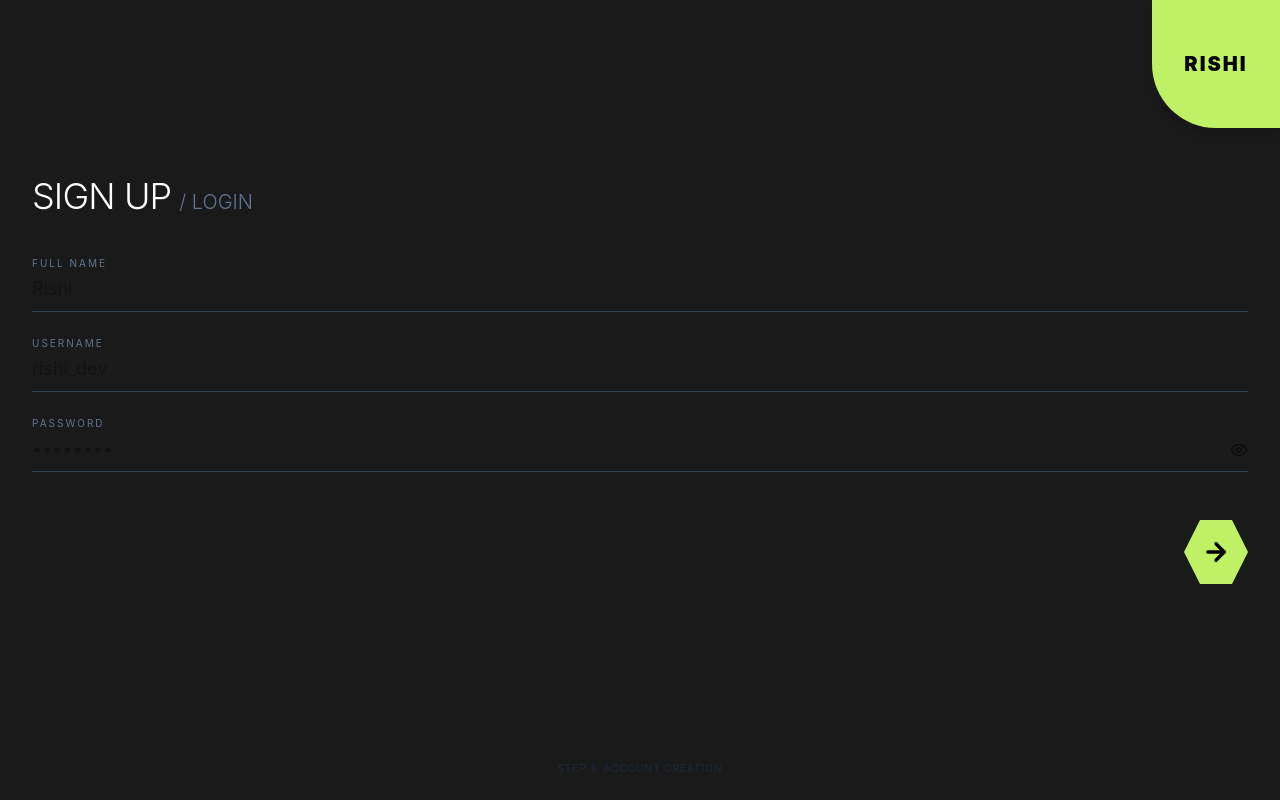
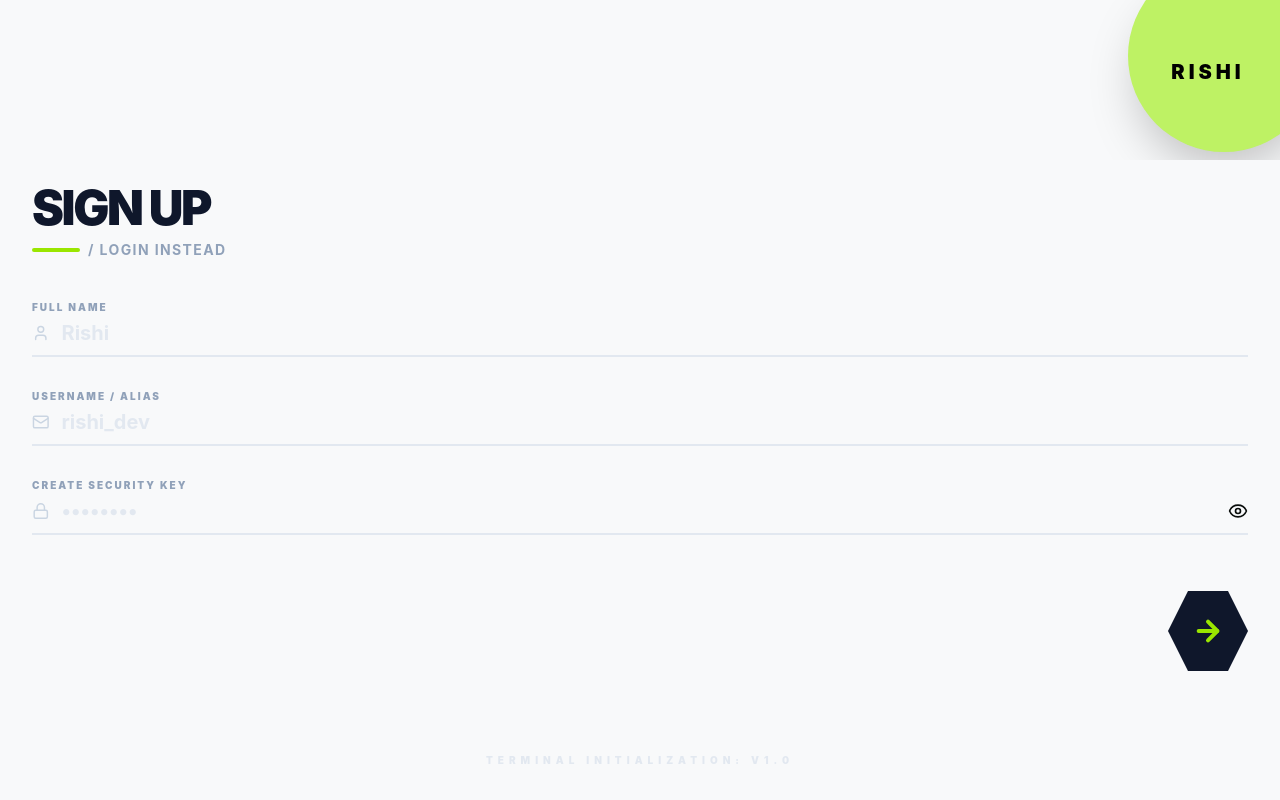
Before and after one commit to Rishi00009/money-app-fro, a React (Vite) app: page /register in a window 1280 px wide. Built offline with nearby package versions, Linux system fonts and the light colour scheme.

Commit message:
change register page theme

```diff
--- a/src/pages/Login.jsx
+++ b/src/pages/Login.jsx
@@ -125,6 +125,9 @@ const Login = () => {
             <button type="button" className="text-slate-300 text-[10px] uppercase font-black tracking-widest hover:text-slate-500 transition-colors">
               Forgot Security Key?
             </button>
+            <Link to="/register" className="text-slate-300 text-[10px] uppercase font-black tracking-widest hover:text-lime-600 transition-colors">
+              / Create Account
+            </Link>
           </div>
 
           {/* Action Button - Hexagon Pulse */}
--- a/src/pages/Register.jsx
+++ b/src/pages/Register.jsx
@@ -1,12 +1,12 @@
 import React, { useState } from 'react';
 import { useNavigate, Link } from 'react-router-dom';
-import { ArrowRight, Eye, EyeOff } from 'lucide-react';
+import { ArrowRight, Eye, EyeOff, Loader2, User, Mail, Lock } from 'lucide-react';
 import axios from 'axios';
+import { haptic } from '../utils/haptics'; // Integrated haptics
 
 const Register = () => {
   const navigate = useNavigate();
 
-  // --- State Management ---
   const [formData, setFormData] = useState({
     name: '',
     username: '',
@@ -24,117 +24,139 @@ const Register = () => {
     e.preventDefault();
     setError('');
     setLoading(true);
+    haptic.light(); // Pixel click feedback
 
     try {
-      // 1. Call the registration endpoint
       const res = await axios.post('https://money-app-back.onrender.com/api/auth/register', formData);
 
-      // 2. Store the JWT token immediately so the user is logged in
+      // Store token immediately to "Remember User"
       localStorage.setItem('token', res.data.token);
 
-      // 3. Navigate to Home
+      haptic.success(); // Success vibration
       navigate('/home');
     } catch (err) {
       setLoading(false);
-      setError(err.response?.data?.msg || "Registration failed. Try a different username.");
+      haptic.error(); // Error vibration
+      setError(err.response?.data?.msg || "Username taken or server error");
     }
   };
 
   return (
-    <div className="min-h-screen bg-[#1a1a1a] text-white flex flex-col font-sans select-none">
-      {/* Top Logo Section */}
-      <div className="relative h-40 w-full">
-        <div className="absolute top-0 right-0 w-32 h-32 bg-[var(--brand-color,#facc15)] rounded-bl-[4rem] flex items-center justify-center shadow-lg transition-colors duration-500">
-          <span className="text-black font-black text-xl tracking-widest uppercase">Rishi</span>
+    <div className="min-h-screen bg-[#F8F9FA] text-slate-900 flex flex-col font-sans select-none transition-colors duration-500">
+
+      {/* Top Brand Section - Material Style */}
+      <div className="relative h-40 w-full overflow-hidden">
+        <div
+          className="absolute -top-10 -right-10 w-48 h-48 rounded-full shadow-2xl flex items-center justify-center pt-8 pr-8"
+          style={{ backgroundColor: 'var(--brand-color, #bef264)' }}
+        >
+          <span className="text-black font-black text-xl tracking-[0.2em] uppercase">Rishi</span>
         </div>
       </div>
 
       {/* Form Content */}
-      <div className="flex-1 px-8 pt-4 pb-10">
+      <div className="flex-1 px-8 pt-6 pb-10">
         <div className="mb-10">
-          <h1 className="text-4xl font-light inline tracking-tight uppercase">Sign up</h1>
-          <Link to="/" className="text-slate-500 text-xl ml-2 font-light hover:text-[var(--brand-color)] transition-colors">
-            / LOGIN
+          <h1 className="text-5xl font-black tracking-tighter text-slate-900 uppercase">Sign Up</h1>
+          <div className="mt-2 flex items-center gap-2">
+            <div className="h-1 w-12 bg-lime-400 rounded-full"></div>
+            <Link to="/" className="text-slate-400 text-sm font-bold uppercase tracking-widest hover:text-lime-600 transition-colors">
+              / Login instead
             </Link>
+          </div>
         </div>
 
         {/* Error Display */}
         {error && (
-          <div className="mb-6 p-3 bg-rose-500/10 border border-rose-500/20 rounded-xl text-rose-500 text-[10px] font-black tracking-widest uppercase text-center">
+          <div className="mb-6 p-4 bg-rose-50 border border-rose-100 rounded-2xl text-rose-500 text-[10px] font-black tracking-widest uppercase text-center animate-bounce">
             {error}
           </div>
         )}
 
-        <form onSubmit={handleRegister} className="space-y-6">
-          {/* Full Name Field */}
-          <div className="border-b border-slate-700 pb-2">
-            <label className="text-[10px] text-slate-500 block mb-1 uppercase tracking-[0.2em]">Full Name</label>
+        <form onSubmit={handleRegister} className="space-y-8">
+          {/* Full Name */}
+          <div className="group border-b-2 border-slate-200 focus-within:border-lime-400 transition-all pb-2">
+            <label className="text-[10px] text-slate-400 font-black uppercase tracking-[0.2em] mb-1 block">Full Name</label>
+            <div className="flex items-center gap-3">
+              <User size={18} className="text-slate-300 group-focus-within:text-lime-500" />
               <input
                 type="text"
                 name="name"
                 value={name}
                 onChange={onChange}
-              className="w-full bg-transparent outline-none text-lg focus:border-brand transition-all"
+                className="w-full bg-transparent outline-none text-xl font-bold text-slate-800 placeholder:text-slate-200"
                 placeholder="Rishi"
                 required
               />
             </div>
+          </div>
 
-          {/* Username Field */}
-          <div className="border-b border-slate-700 pb-2">
-            <label className="text-[10px] text-slate-500 block mb-1 uppercase tracking-[0.2em]">Username</label>
+          {/* Username */}
+          <div className="group border-b-2 border-slate-200 focus-within:border-lime-400 transition-all pb-2">
+            <label className="text-[10px] text-slate-400 font-black uppercase tracking-[0.2em] mb-1 block">Username / Alias</label>
+            <div className="flex items-center gap-3">
+              <Mail size={18} className="text-slate-300 group-focus-within:text-lime-500" />
               <input
                 type="text"
                 name="username"
                 value={username}
                 onChange={onChange}
-              className="w-full bg-transparent outline-none text-lg"
+                className="w-full bg-transparent outline-none text-xl font-bold text-slate-800 placeholder:text-slate-200"
                 placeholder="rishi_dev"
                 required
               />
             </div>
+          </div>
 
-          {/* Password Field */}
-          <div className="border-b border-slate-700 pb-2 relative">
-            <label className="text-[10px] text-slate-500 block mb-1 uppercase tracking-[0.2em]">Password</label>
+          {/* Password */}
+          <div className="group border-b-2 border-slate-200 focus-within:border-lime-400 transition-all pb-2 relative">
+            <label className="text-[10px] text-slate-400 font-black uppercase tracking-[0.2em] mb-1 block">Create Security Key</label>
+            <div className="flex items-center gap-3">
+              <Lock size={18} className="text-slate-300 group-focus-within:text-lime-500" />
               <input
                 type={showPassword ? "text" : "password"}
                 name="password"
                 value={password}
                 onChange={onChange}
-              className="w-full bg-transparent outline-none text-lg"
+                className="w-full bg-transparent outline-none text-xl font-bold text-slate-800 tracking-[0.3em] placeholder:tracking-normal placeholder:text-slate-200"
                 placeholder="••••••••"
                 required
               />
+            </div>
             <button
               type="button"
-              onClick={() => setShowPassword(!showPassword)}
-              className="absolute right-0 bottom-3 text-slate-600 active:scale-90 transition-transform"
+              onClick={() => { haptic.light(); setShowPassword(!showPassword); }}
+              className="absolute right-0 bottom-3 text-slate-300 hover:text-lime-500 transition-colors"
             >
-              {showPassword ? <EyeOff size={18} /> : <Eye size={18} />}
+              {showPassword ? <EyeOff size={20} /> : <Eye size={20} />}
             </button>
           </div>
 
-          {/* Hexagon Arrow Button */}
+          {/* Hexagon Action Button */}
           <div className="flex justify-end pt-6">
             <button
               type="submit"
               disabled={loading}
-              className={`w-16 h-16 flex items-center justify-center transition-all ${loading ? 'opacity-50 scale-90' : 'bg-[var(--brand-color,#facc15)] active:scale-90 hover:brightness-110 shadow-xl shadow-black/20'}`}
+              className={`w-20 h-20 flex items-center justify-center transition-all shadow-xl ${
+                loading
+                ? 'bg-slate-100 scale-90'
+                : 'bg-slate-900 active:scale-95 hover:bg-black'
+              }`}
               style={{ clipPath: "polygon(25% 0%, 75% 0%, 100% 50%, 75% 100%, 25% 100%, 0% 50%)" }}
             >
               {loading ? (
-                <div className="w-6 h-6 border-2 border-black border-t-transparent rounded-full animate-spin" />
+                <Loader2 className="text-lime-400 animate-spin" size={28} />
               ) : (
-                <ArrowRight className="text-black" size={28} strokeWidth={3} />
+                <ArrowRight className="text-lime-400" size={32} strokeWidth={3} />
               )}
             </button>
           </div>
         </form>
       </div>
 
-      <div className="p-6 text-slate-800 text-[10px] text-center tracking-widest uppercase">
-        Step 1: Account Creation
+      {/* Footer System Info */}
+      <div className="p-8 text-center">
+        <p className="text-[10px] font-black text-slate-200 uppercase tracking-[0.5em]">Terminal Initialization: v1.0</p>
       </div>
     </div>
   );
```
Lines whose indentation alone changed are shown as unchanged.
